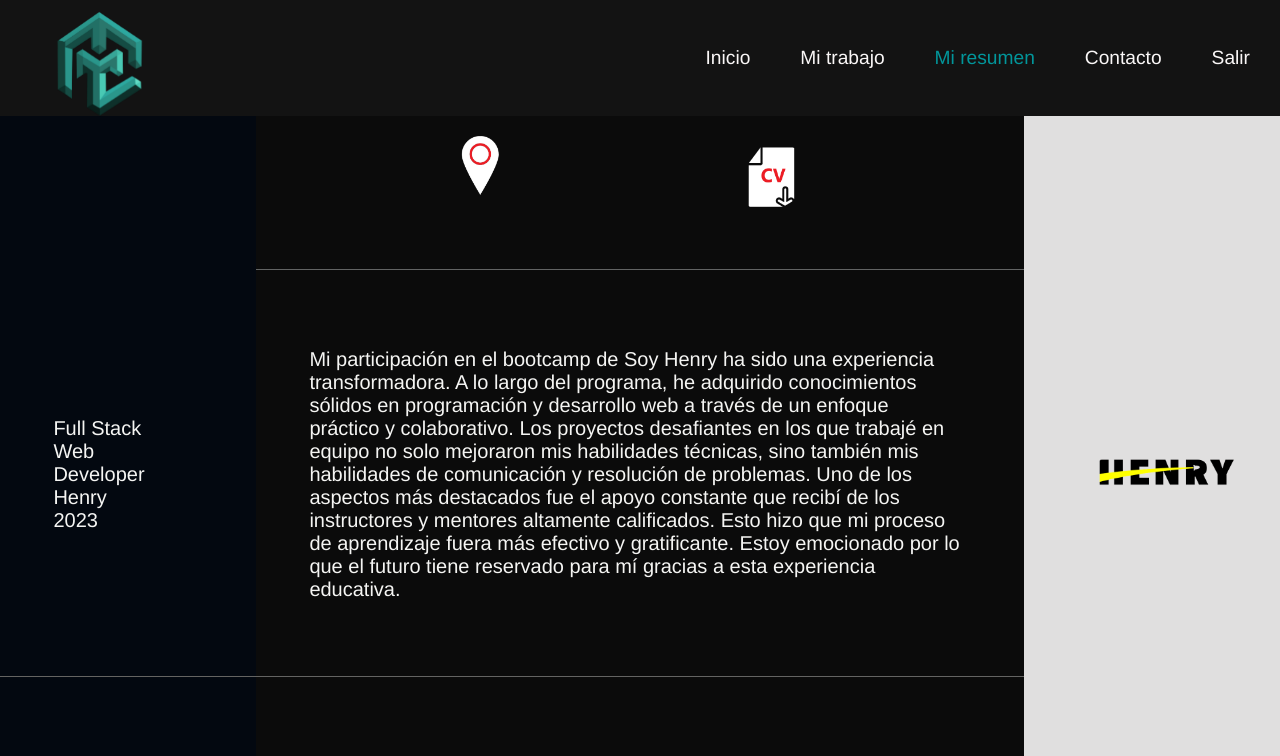
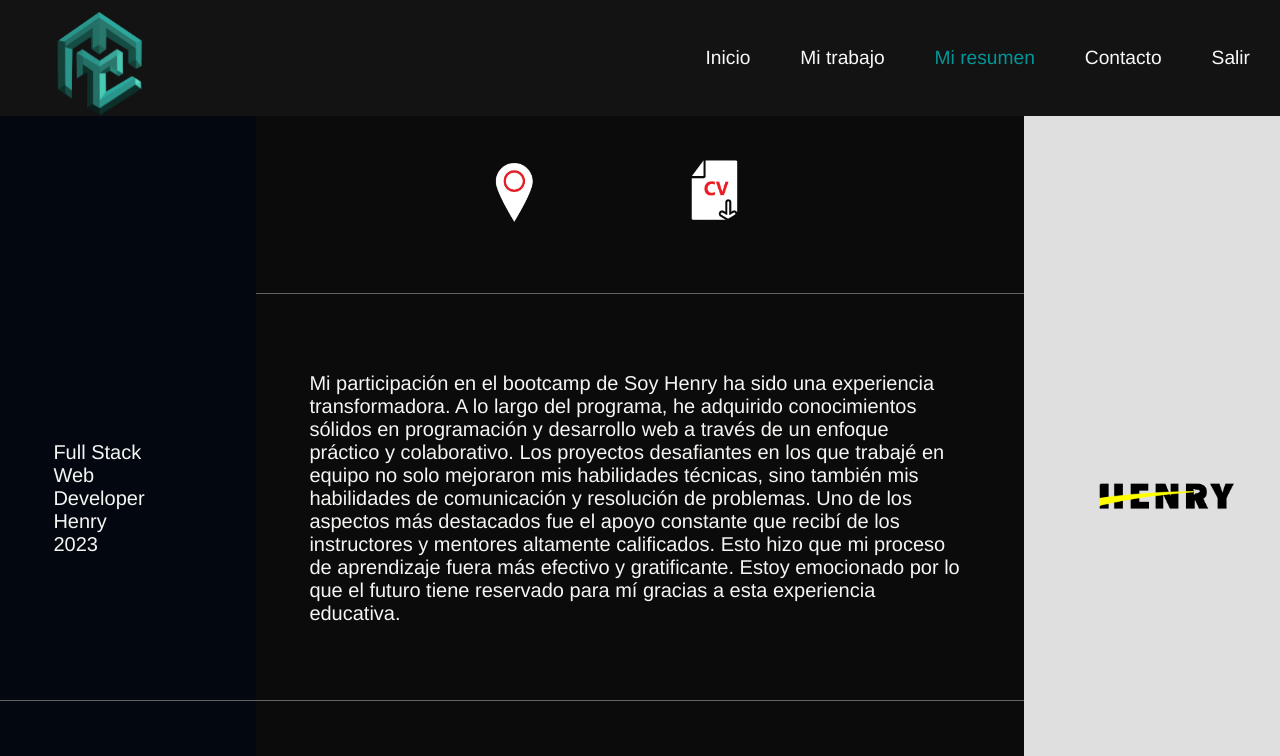
Before and after one commit to PedroCavataio/PFC_Portfolio, a React (Create React App) app: page /about in a window 1280 px wide. Shown: the top 756 px of the page. Built offline with nearby package versions, Linux system fonts and the light colour scheme.

Commit message:
centraso de ubicacion y cv

```diff
--- a/src/about/about.jsx
+++ b/src/about/about.jsx
@@ -20,20 +20,26 @@ const About = () => {
   return (
     <div className="about-container">
       <div className="sections-container">
+        <div className="section">
+          <div className="info">
+            <div className="contAbout-texto">
               <div className="sectionCV">
-          <div className="ubicacion-container">
                 <img src={Ubicacion} alt="Ubicacion" className="ubicacion" />
                 <p className="españa">
                   <span className="es">ES</span>
                   <span className="pa">PA</span>
                   <span className="ña">ÑA</span>
                 </p>
-          </div>
                 <a href={Curriculum} target="_blank">
                   <img src={DescargaCV} alt="CV" className="CV" />
                 </a>
               </div>
+            </div>
+          </div>
+        </div>
+
         <hr className="section-dividerCV" />
+
         <div className="section">
           <div className="data">
             <div className="contAbout-texto">
@@ -46,7 +52,6 @@ const About = () => {
               </p>
             </div>
           </div>
-
           <div className="info">
             <div className="contAbout-texto">
               <p>
@@ -71,6 +76,7 @@ const About = () => {
             </a>
           </div>
         </div>
+
         <hr className="section-divider" />
 
         <div className="section">
@@ -112,7 +118,9 @@ const About = () => {
             </a>
           </div>
         </div>
+
         <hr className="section-divider" />
+
         <div className="section">
           <div className="data">
             <div className="contAbout-texto">
@@ -155,6 +163,7 @@ const About = () => {
             </a>
           </div>
         </div>
+
         <hr className="section-divider" />
 
         <div className="section">
@@ -201,6 +210,7 @@ const About = () => {
             </a>
           </div>
         </div>
+
         <hr className="section-dividerCV" />
 
         <div className="section">
--- a/src/about/about.styles.css
+++ b/src/about/about.styles.css
@@ -7,11 +7,11 @@
   background: linear-gradient(
     to right,
     #030810,
-    #030810 20%, /* Ancho del 20% para el primer color */
-    #0b0b0b 20%, /* Ancho del 20% para el segundo color */
-    #0b0b0b 80%, /* Ancho del 80% para el tercer color */
-    #e0dfdf 80%, /* Ancho del 80% para el cuarto color */
-    #e0dfdf 100% /* Ancho del 100% para el quinto color */
+    #030810 20%,
+    #0b0b0b 20%,
+    #0b0b0b 80%,
+    #e0dfdf 80%,
+    #e0dfdf 100%
   );
   background-size: cover;
   background-position: center center;
@@ -37,7 +37,6 @@
 
 .sectionCV {
   display: flex;
-  justify-content: center; /* Alinea horizontalmente los elementos */
   align-items: center;
   text-align: center;
 }
@@ -45,8 +44,6 @@
 .CV {
   height: 150px;
   transition: transform 0.3s ease;
-  margin-right: -20vw; /* Ajusta el margen derecho para separar las imágenes */
-
 }
 
 .CV:hover {
@@ -57,8 +54,6 @@
 .ubicacion {
   height: 60px;
   transition: transform 0.3s ease;
-  margin-left: -30vw; /* Ajusta el margen izquierdo */
-  margin-right: -5vw; /* Ajusta el margen derecho */
 }
 
 .ubicacion:hover {
@@ -67,14 +62,12 @@
 
 .ubicacion:hover + .españa {
   opacity: 1;
-
 }
 
 .españa {
-  color: #f5f4f4; /* Color del texto */
-  font-size: 18px; /* Tamaño de fuente del texto */
-  margin-top: -17px; /* Ajusta el espacio entre la imagen y el texto */
-  margin-left: -15vw; /* Ajusta el margen izquierdo */
+  color: #f5f4f4;
+  font-size: 18px;
+
   opacity: 0;
   transition: opacity 0.3s ease;
   }
@@ -93,9 +86,8 @@
 
 
   .section p {
-  margin: 0; /* Establece los márgenes a cero para eliminar cualquier margen predeterminado */
-  padding: 15px; /* Aplica un relleno si es necesario */
-
+  margin: 0;
+  padding: 15px;
 }
 
 .contAbout-texto {
@@ -141,7 +133,7 @@
   background-color: rgb(100, 100, 98);
   border: none;
   margin: 50px 0;
-  margin-left: -20%; /* Agrega este margen izquierdo */
+  margin-left: -20%;
 }
 
 .henry {
--- a/src/contacto/contacto.jsx
+++ b/src/contacto/contacto.jsx
@@ -90,7 +90,7 @@ const Contacto = () => {
         <a href="https://github.com/PedroCavataio" target="_blank">
           <img src={GitHub} alt="GitHub" className="github" />
         </a>
-        <a href="https://wa.me/1159547777" target="_blank">
+        <a href="https://wa.me/611854700" target="_blank">
           <img src={Whatsapp} alt="whatsapp" className="whatsapp" />
         </a>
         <a href="https://gmail.com" target="_blank">
```
Also changed, not shown: 1 other file (tests, documents, lock files or other folders). Lines whose indentation alone changed are shown as unchanged.
